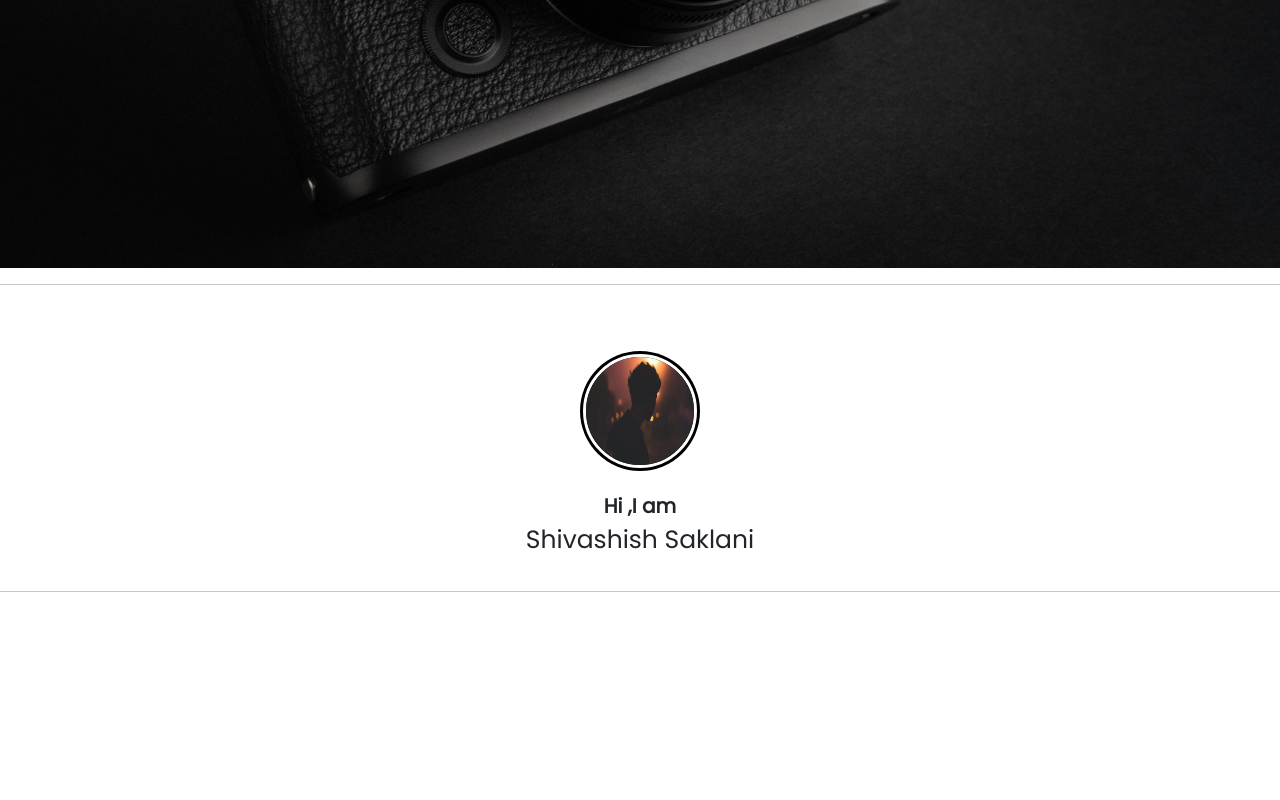
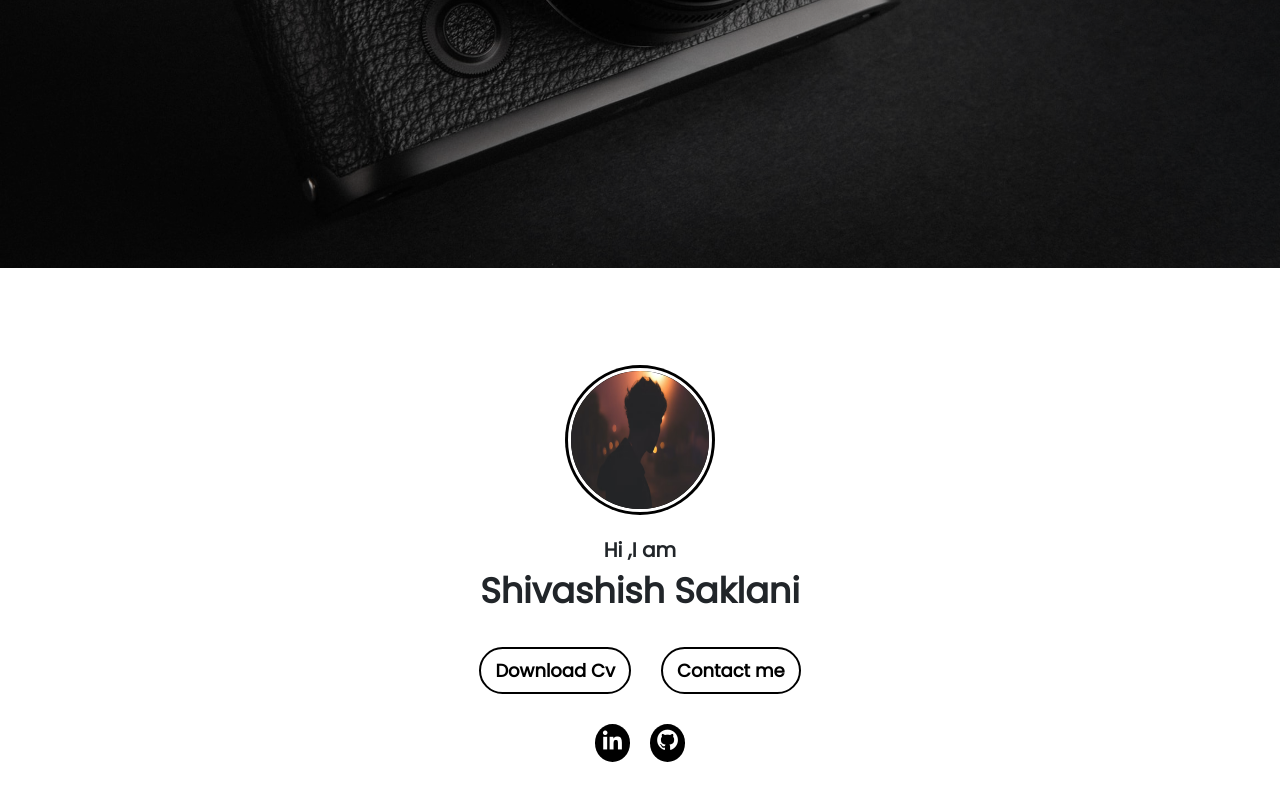
Before and after one commit to Shivashish023/Persite, a plain HTML site: page index.html in a window 1280 px wide. Shown: the part 452-1252 px from the top of the page. Before the commit the page ends 1060 px from the top, so only its background shows below. Drawn offline with nearby package versions, Linux system fonts and the light colour scheme.

Commit message:
Add files via upload

```diff
--- a/index.html
+++ b/index.html
@@ -10,6 +10,7 @@
     integrity="sha384-T3c6CoIi6uLrA9TneNEoa7RxnatzjcDSCmG1MXxSR1GAsXEV/Dwwykc2MPK8M2HN" crossorigin="anonymous">
 
   <link rel="stylesheet" href="./style.css">
+  <link href='https://unpkg.com/boxicons@2.1.4/css/boxicons.min.css' rel='stylesheet'>
 
 </head>
 
@@ -23,7 +24,7 @@
   <div class="box"></div>
 
 </div>
-<hr>
+
 
 <div class="profile">
   <div class="img">
@@ -31,10 +32,18 @@
   </div>
   <div class="text2">
     <span >Hi ,I am</span>
-    <span style="font-size: 25px; font-weight: 50;">Shivashish Saklani</span>
+    <span style="font-size: 35px; ">Shivashish Saklani</span>
+  </div>
+  <div class="buttons">
+    <button class="but">Download Cv</button>
+    <button class="but">Contact me</button>
+  </div>
+    <div class="links">
+        <a class="sv" href="https://www.linkedin.com/in/shivashish-saklani-660173280/"><i class='bx bxl-linkedin'></i></a>
+        <a href="https://github.com/Shivashish023" class="sv"><i class='bx bxl-github' ></i></a>
   </div>
 </div>
-<hr>
+
 
 
 </body>
--- a/style.css
+++ b/style.css
@@ -46,21 +46,23 @@
 }
 
 .profile{
-  margin-top: 50px;
 
-height: 30vh;
+
+height: 70vh;
 width: 100%;
 display: flex;
 justify-content: center;
 align-items: center;
 flex-direction: column;
+
+
 }
-.hr{
-  color: black;
-}
+
 .img{
-  height: 120px;
-  width: 120px;
+  margin-top: 30px;
+
+  height: 150px;
+  width: 150px;
   border-radius: 50%;
   background-color: black;
   padding: 3px;
@@ -68,16 +70,54 @@ flex-direction: column;
 
 }
 .pri{
+  position: relative;
   height: 100%;
   width: 100%;
   border-radius: 50%;
   border: 3px solid white;
 }
 .text2{
+
   margin-top: 20px;
   display: flex;
   flex-direction: column;
   text-align: center;
   font-size: 20px;
   font-weight: bold;
+  margin-bottom: 30px;
 }
+.buttons{
+  display: flex;
+  align-items: center;
+  gap: 30px;
+  margin-bottom: 30px;
+}
+.but{
+  font-size: 18px;
+  font-weight: bold;
+  border: 2px solid black;
+  border-radius: 24px;
+  padding: 8px 14px;
+  color: black;
+  background-color:white;
+  cursor: pointer;
+}
+.but:hover{
+  background-color: black;
+  color: white;
+}
+
+.links
+{
+  display: flex;
+  align-items: center;
+  gap: 20px;
+}
+.sv{
+  padding: 0px 5px;
+  text-align: center;
+  border-radius: 50%;
+  font-size: 25px;
+  background-color: black;
+  color: white;
+}
```
